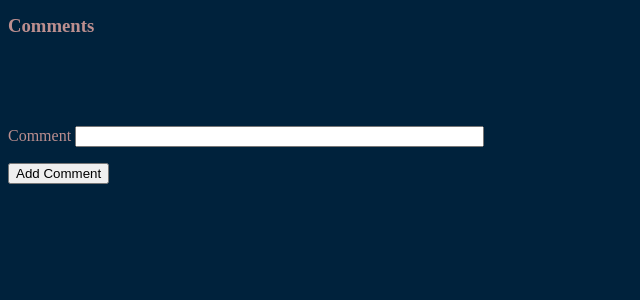
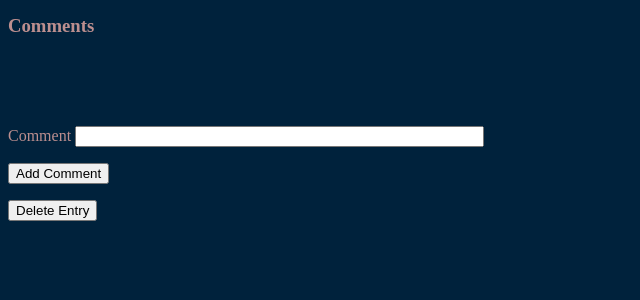
Before and after one commit to teresanguyen503/CS361-Portfolio-Project, a Flask app: template myapp/templates/mealDisplay.html in a window 1280 px wide. Shown: the part 138-438 px from the top of the page, without its empty margins (0-640 px from the left). Run offline with Flask 2, Linux system fonts and the light colour scheme; the template is opened without the code that fills it: values that come from a table or form of the project are taken from there, others are empty.

Commit message:
Added delete button

```diff
--- a/myapp/app.py
+++ b/myapp/app.py
@@ -1,6 +1,6 @@
 from flask import Flask, render_template, request, session, redirect, url_for, flash
 from helper import dates, meals, types, descriptions, ingredients, add_ingredients, comments
-from forms import MealForm, CommentForm
+from forms import MealForm, CommentForm, DeleteForm
 from wtforms.fields.html5 import DateField
 import requests
 import json
@@ -59,7 +59,20 @@ def mealDisplay(id):
     new_comment = comment_form.comment.data
     comments[id].append(new_comment)
 
-  return render_template("mealDisplay.html", template_meals=meals[id], template_type=types[id], template_description=descriptions[id], template_ingredients=ingredients[id], template_comments=comments[id], template_form=comment_form)
+  delete_form = DeleteForm(csrf=False)
+  if delete_form.validate_on_submit():
+    print(dates)
+    dates.pop(id)
+    print(dates)
+    meals.pop(id)
+    types.pop(id)
+    descriptions.pop(id)
+    ingredients.pop(id)
+    comments.pop(id)
+    return redirect(url_for("mealDates"))
+
+
+  return render_template("mealDisplay.html", template_meals=meals[id], template_type=types[id], template_description=descriptions[id], template_ingredients=ingredients[id], template_comments=comments[id], template_form=comment_form, template_delete=delete_form)
 
 @app.route("/nutritionalNews", methods=["GET"])
 def nutritionalNews():
--- a/myapp/forms.py
+++ b/myapp/forms.py
@@ -17,3 +17,6 @@ class MealForm(FlaskForm):
 class CommentForm(FlaskForm):
   comment =  StringField("Comment", validators=[DataRequired()])
   submit = SubmitField("Add Comment")
+
+class DeleteForm(FlaskForm):
+  submit = SubmitField("Delete Entry")
--- a/myapp/templates/mealDisplay.html
+++ b/myapp/templates/mealDisplay.html
@@ -31,5 +31,10 @@
     <p>{{ template_form.submit() }}</p>
   </form>
 
+  <form method="POST">
+    {{ template_delete.hidden_tag() }}
+    <p>{{ template_delete.submit() }}</p>
+  </form>
+
 </div>
 {% endblock %}
```
